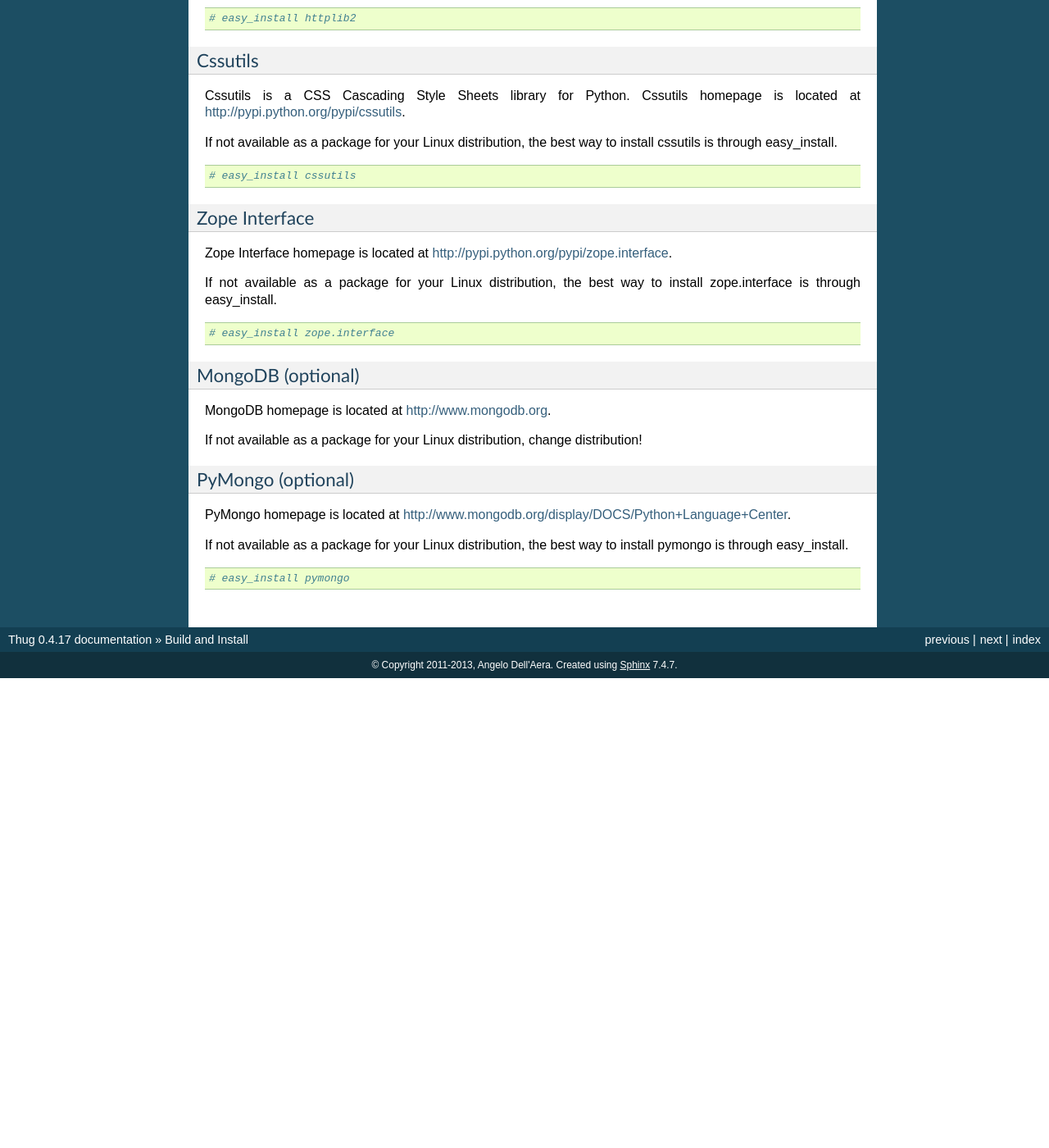
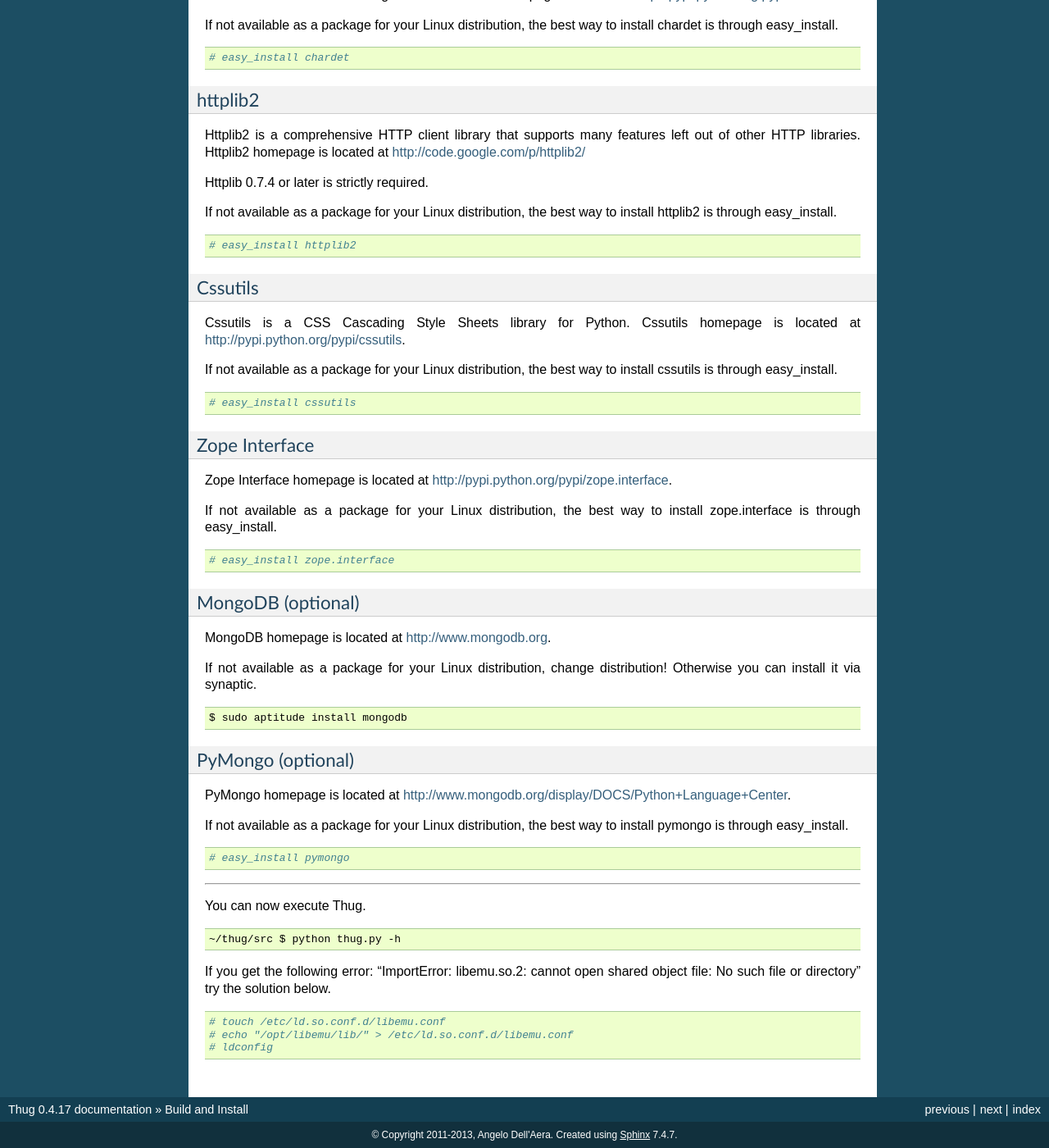
Before and after one commit to buffer/thug, a Sphinx documentation site: the page built from doc/source/build.rst, in a window 1280 px wide and 1400 px high, scrolled down 3149 px. Shown: the whole window at 82% size. Built offline with Sphinx 7.4.7, drawn with Linux system fonts in a browser that asks for light colours; before the commit the page ends 3976 px from its top, so only the background shows below that; some of the changed text lies outside the part shown.

Commit message:
Update doc/source/build.rst
Added proper installation instructions (resolved dependancies, added required packages, etc).

```diff
--- a/doc/source/build.rst
+++ b/doc/source/build.rst
@@ -33,6 +33,19 @@
 Python 2.6 but please consider that it is not supported so issues related to Python 2.6
 will be simply ignored. Python source code can be downloaded at http://www.python.org.
 
+.. code-block:: sh
+
+        $ sudo aptitude install python2.7 python2.7-dev
+
+Thug
+^^^^
+
+Get Thug by cloning the git repository.
+
+.. code-block:: sh
+
+        $ sudo aptitude install git
+        $ git clone git://github.com/buffer/thug.git
 
 Google V8/PyV8
 ^^^^^^^^^^^^^^
@@ -53,6 +66,7 @@
 
 .. code-block:: sh
 
+        $ sudo aptitude install subversion
         $ svn checkout http://v8.googlecode.com/svn/trunk/ v8
 
 2. Patch V8 source code with the patches you can find in thug/patches
@@ -88,6 +102,7 @@
 
 .. code-block:: sh
 
+        ~/pyv8 $ sudo aptitude install build-essential libboost-python-dev
         ~/pyv8 $ python setup.py build
         ~/pyv8 $ sudo python setup.py install
 
@@ -97,7 +112,7 @@
 
         ~/pyv8 $ python PyV8.py
 
-   If no problems occur, you have successfully installed V8 and PyV8.
+If no problems occur, you have successfully installed V8 and PyV8.
 
 
 Beautiful Soup 4
@@ -112,6 +127,7 @@
 
 .. code-block:: sh
 
+        $ sudo aptitude install python-setuptools
         # easy_install beautifulsoup4
 
 
@@ -144,6 +160,7 @@
 
 .. code-block:: sh
 
+        $ sudo aptitude install autoconf libtool
         $ git clone git://git.carnivore.it/libemu.git
         $ cd libemu
         $ autoreconf -v -i
@@ -248,8 +266,11 @@
 
 MongoDB homepage is located at http://www.mongodb.org.
 
-If not available as a package for your Linux distribution, change distribution!
+If not available as a package for your Linux distribution, change distribution! Otherwise you can install it via synaptic.
 
+.. code-block:: sh
+
+        $ sudo aptitude install mongodb
 
 PyMongo (optional)
 ^^^^^^^^^^^^^^^^^^
@@ -261,3 +282,19 @@
 .. code-block:: sh
 
         # easy_install pymongo
+
+-----------
+
+You can now execute Thug.
+
+.. code-block:: sh
+
+    ~/thug/src $ python thug.py -h
+
+If you get the following error: "ImportError: libemu.so.2: cannot open shared object file: No such file or directory" try the solution below.
+
+.. code-block:: sh
+
+        # touch /etc/ld.so.conf.d/libemu.conf
+        # echo "/opt/libemu/lib/" > /etc/ld.so.conf.d/libemu.conf
+        # ldconfig
```
Also changed, not shown: other parts of doc/source/build.rst (+1 -0 lines).
